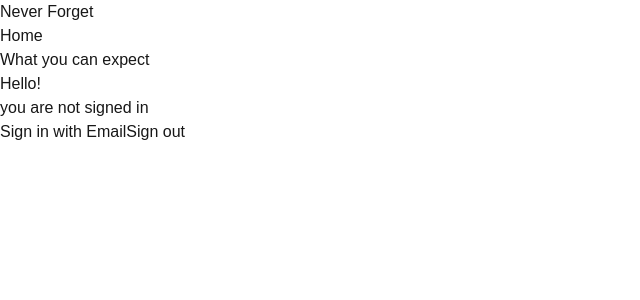
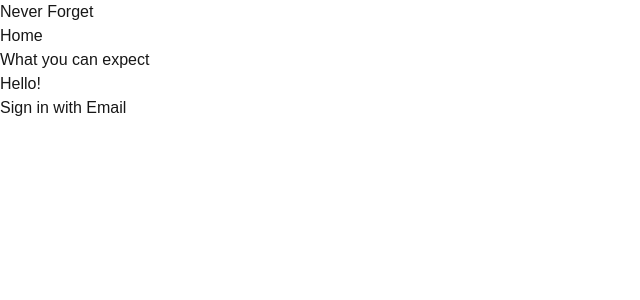
Before and after one commit to TemperateGrassland/never-forget, a Next.js app: page / in a window 1280 px wide. Shown: the top 300 px of the page, without its empty margins (0-640 px from the left). Built offline with nearby package versions, Linux system fonts and the light colour scheme; no server answers.

Commit message:
fix the logic for displaying login and logout buttons on homepage

```diff
--- a/src/app/page.tsx
+++ b/src/app/page.tsx
@@ -25,9 +25,7 @@ export default async function Page() {
   <>
   <h1>Hello!</h1>
   <div>
-    <p> you are not signed in </p>
     <LoginButton />
-    <LogoutButton />
   </div>
   </>
 )
```
